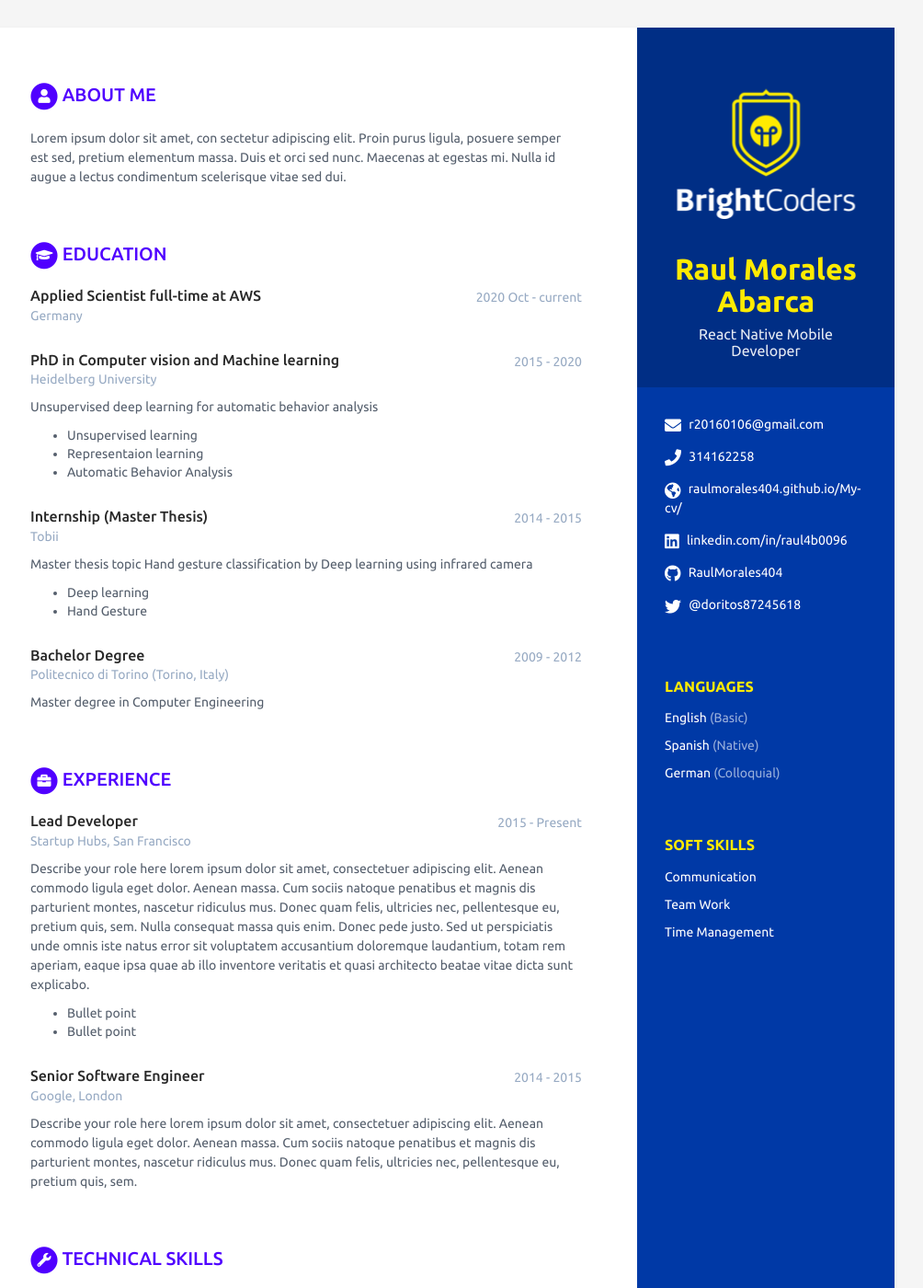
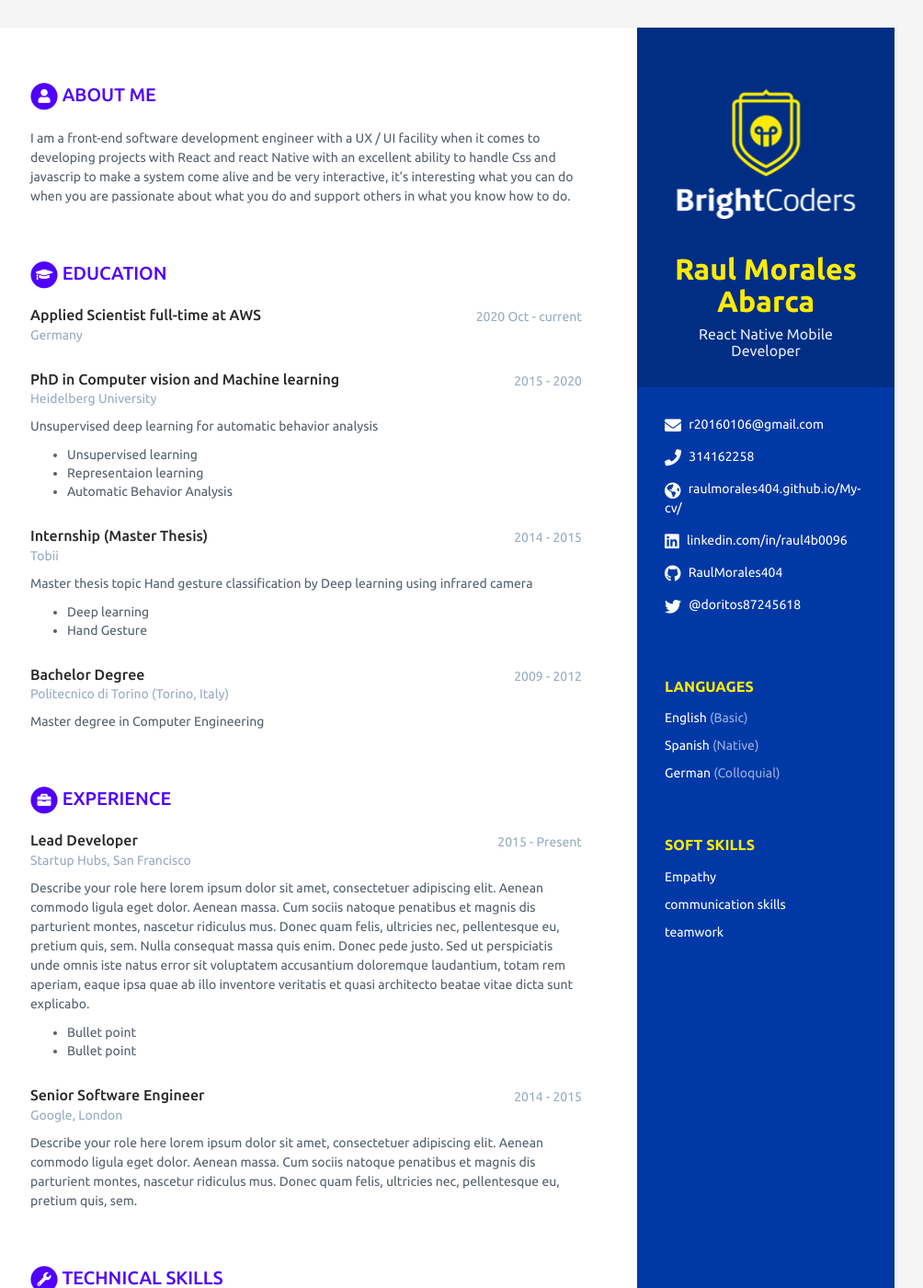
Before and after one commit to BC-MAY-21-RN/scorecard-RaulMorales404, a Jekyll site: the page built from index.html, in a window 1280 px wide and 1400 px high. Shown: the whole window at 92% size, without its empty margins (167-1171 px from the left). Built offline with Jekyll 4.4.1, drawn with Linux system fonts in a browser that asks for light colours.

Commit message:
about me
soft skills

```diff
--- a/_data/data.yml
+++ b/_data/data.yml
@@ -37,20 +37,26 @@ sidebar:
 
   # Registra aquí tus soft skills. Agrega o elimina según sea necesario
   interests:
-    - item: Communication
+    - item: Empathy
       link: # dejar en blanco
 
-    - item: Team Work
+    - item: communication skills
       link: # dejar en blanco
 
-    - item: Time Management
+    - item: teamwork
+      link: # dejar en blanco
+
+      - item: body language
+      link: # dejar en blanco
+
+      - item: Responsibility in decision making
       link: # dejar en blanco
 
 # Registra aquí un resumen de tu perfil
 career-profile:
   title: About Me # NO MODIFICAR
   summary: |
-    Lorem ipsum dolor sit amet, con sectetur adipiscing elit. Proin purus ligula, posuere semper est sed, pretium elementum massa. Duis et orci sed nunc. Maecenas at egestas mi. Nulla id augue a lectus condimentum scelerisque vitae sed dui.
+    I am a front-end software development engineer with a UX / UI facility when it comes to developing projects with React and react Native with an excellent ability to handle Css and javascrip to make a system come alive and be very interactive, it's interesting what you can do when you are passionate about what you do and support others in what you know how to do.
 
 # Registra aquí tus estudios. Agrega o elimina según sea necesario
 educationcomplete:
```
